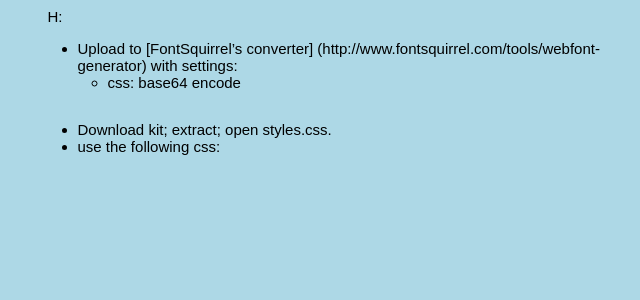
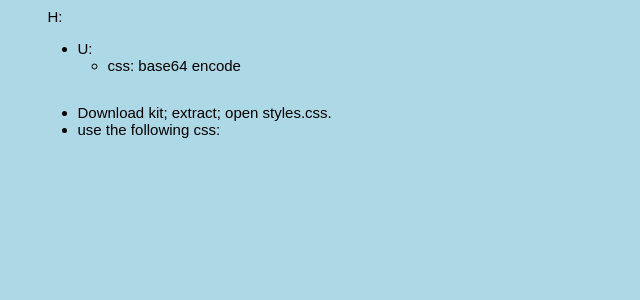
Before and after one commit to akrueg/portfolio, a Jekyll site: the page built from test.md, in a window 1280 px wide. Shown: the top 300 px of the page, without its empty margins (300-940 px from the left). Built offline with Jekyll 4.4.1, drawn with Linux system fonts in a browser that asks for light colours.

Commit message:
Update test.md

```diff
--- a/test.md
+++ b/test.md
@@ -5,8 +5,7 @@ js: test
 
 H:
 
-- Upload to [FontSquirrel's converter] (http://www.fontsquirrel.com/tools/webfont-generator)
-  with settings:
+- U:
   - css: base64 encode
 - Download kit; extract; open styles.css.
 - use the following css:
```
